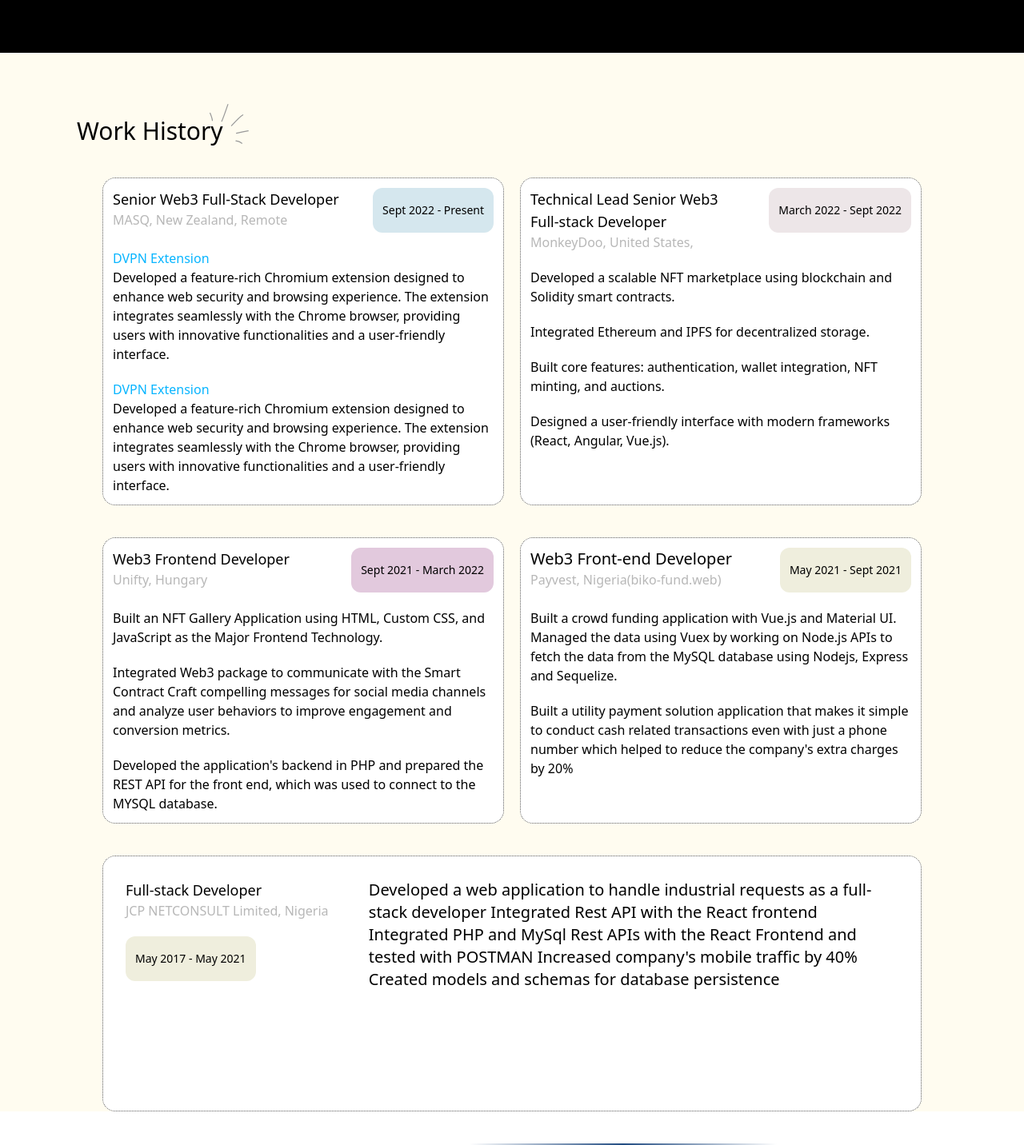
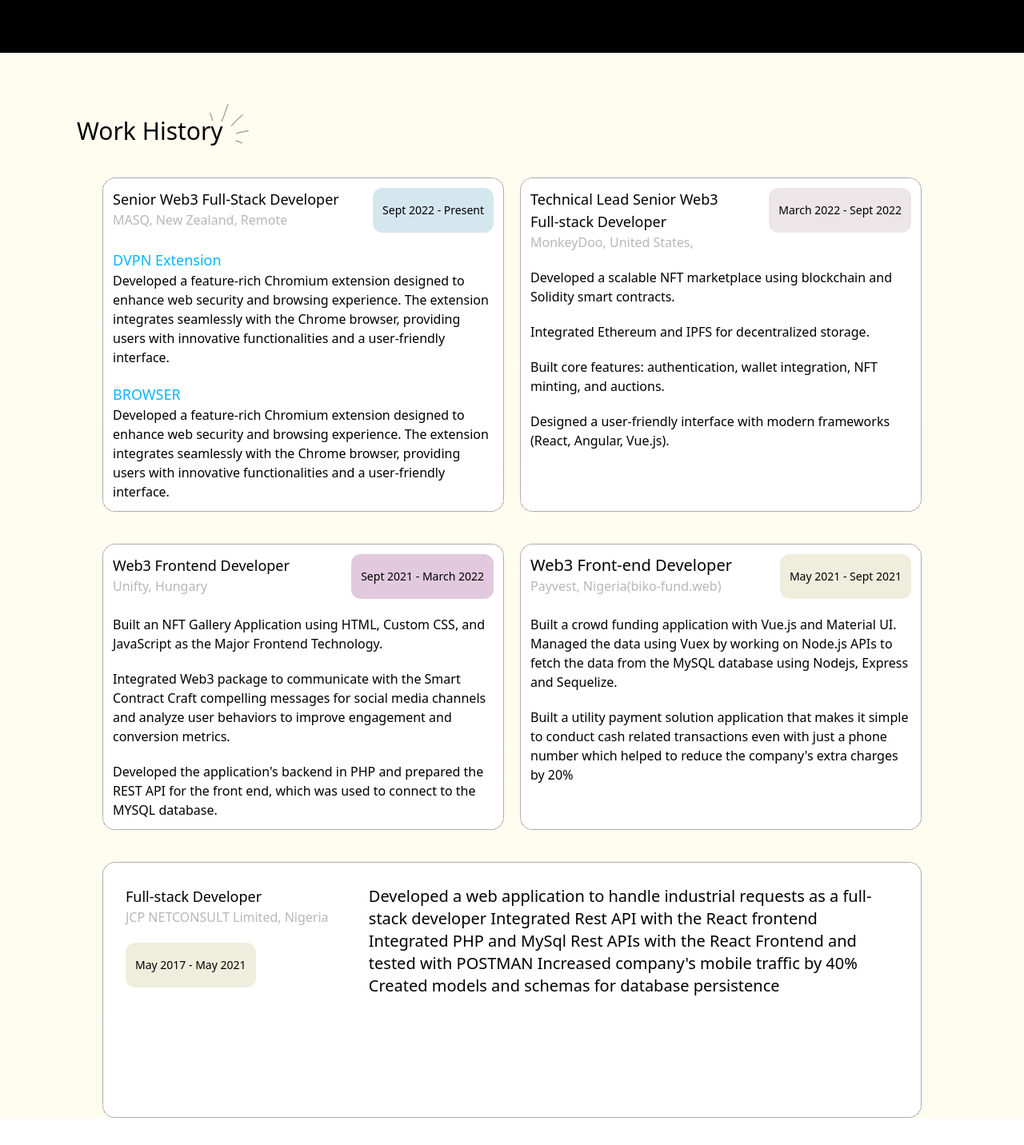
Before and after one commit to Segebari/olaoluwa-portfolio, a React (Vite) app: page / in a window 1280 px wide. Shown: the part 778-2210 px from the top of the page at 80% size. Built offline with nearby package versions, Linux system fonts and the light colour scheme.

Commit message:
hover<workhistory>:"Inputted the copany logos to reveal on hover for the workhistory that has them and also added other hover effects done in the framer website"

```diff
--- a/src/components/WorkHistory.jsx
+++ b/src/components/WorkHistory.jsx
@@ -1,4 +1,4 @@
-import React from "react";
+import React, { useState } from "react";
 import WorkVector from "../assets/work-vector.svg";
 // logos
 import masq from "../assets/masq.svg";
@@ -9,6 +9,11 @@ import naffiti from "../assets/naffiti.svg";
 
 
 const WorkHistory = () => {
+
+  // const [IsVisible, setIsVisible] = useState[false];
+
+
+
   return (
     <>
       <div className="flex flex-col pt-20 bg-worksectionbg">
@@ -34,7 +39,17 @@ const WorkHistory = () => {
                 </div>
               </div>
               <div className="pt-5">
-                <h4 className="text-workblue">DVPN Extension</h4>
+                <div className="flex items-center gap-3">
+                  <h4 className="text-workblue font-medium text-lg">
+                    DVPN Extension
+                  </h4>
+                  <img
+                    src={masq}
+                    alt=""
+                    className="w-14 hidden group-hover:block opacity-40 hover:opacity-100 hover:scale-125 transition-transform duration-300"
+                  />
+                </div>
+
                 <p className="">
                   Developed a feature-rich Chromium extension designed to
                   enhance web security and browsing experience. The extension
@@ -44,7 +59,14 @@ const WorkHistory = () => {
               </div>
 
               <div className="pt-5">
-                <h4 className="text-workblue">DVPN Extension</h4>
+                <div className="flex items-center gap-3">
+                  <h4 className="text-workblue font-medium text-lg">BROWSER</h4>
+                  <img
+                    src={masq}
+                    alt=""
+                    className="w-14 hidden group-hover:block opacity-40 hover:opacity-100 hover:scale-125 transition-transform duration-300"
+                  />
+                </div>
                 <p>
                   Developed a feature-rich Chromium extension designed to
                   enhance web security and browsing experience. The extension
@@ -59,7 +81,14 @@ const WorkHistory = () => {
                   <h4 className="text-lg font-medium">
                     Technical Lead Senior Web3 <br /> Full-stack Developer
                   </h4>
-                  <p className="text-workgrey">MonkeyDoo, United States,</p>
+                  <div className="flex items-center gap-3">
+                    <p className="text-workgrey">MonkeyDoo, United States,</p>
+                    <img
+                      src={monkey}
+                      alt=""
+                      className="w-7 hidden group-hover:block opacity-30 hover:opacity-100 hover:scale-125 transition-transform duration-300"
+                    />
+                  </div>
                 </div>
                 <div className="text-sm px-3 h-14 bg-workdatedarkpink group-hover:bg-[#f7d6e9] group-hover:border-2 group-hover:border-dotted group-hover:border-[#db6b8b] grid place-items-center rounded-xl font-medium">
                   March 2022 - Sept 2022
@@ -92,8 +121,16 @@ const WorkHistory = () => {
                   <h4 className="text-lg font-medium">
                     Web3 Frontend Developer
                   </h4>
-                  <p className="text-workgrey">Unifty, Hungary</p>
+                  <div className="flex items-center gap-3">
+                    <p className="text-workgrey">Unifty, Hungary</p>
+                    <img
+                      src={unifty}
+                      alt=""
+                      className="w-7 hidden group-hover:block opacity-40 hover:opacity-100 hover:scale-125 transition-transform duration-300"
+                    />
+                  </div>
                 </div>
+
                 <div className="text-sm px-3 h-14 bg-[#E2C9DD] group-hover:bg-[#d9c5e7] group-hover:border-2 group-hover:border-dotted group-hover:border-[#7248db] grid place-items-center rounded-xl font-medium">
                   Sept 2021 - March 2022
                 </div>
@@ -146,18 +183,25 @@ const WorkHistory = () => {
               </div>
             </div>
           </div>
-          <div className="border bg-white border-dotted md:h-80 border-workborder p-3 md:p-7 rounded-2xl mt-10">
+          <div className="border bg-white group border-dotted hover:border-[#10f500] md:h-80 border-workborder p-3 md:p-7 rounded-2xl mt-10">
             <div className="flex flex-col md:flex-row gap-5">
               <div className="md:w-[30%] flex flex-row md:flex-col">
-                <div className="">
+                <div className="mb-5">
                   <h4 className="text-lg font-medium">Full-stack Developer</h4>
                   <p className="text-workgrey">
                     JCP NETCONSULT Limited, Nigeria
                   </p>
                 </div>
 
-                <div className="text-sm mt-5 bg-[#EFEEDD] px-3 w-fit h-14 grid place-items-center rounded-xl font-medium">
-                  May 2017 - May 2021
+                <div className="flex items-center gap-3">
+                  <div className="text-sm bg-[#EFEEDD] px-3 w-fit h-14 grid place-items-center rounded-xl font-medium">
+                    May 2017 - May 2021
+                  </div>
+                  <img
+                    src={jcp}
+                    alt=""
+                    className="w-14 hidden group-hover:block opacity-40 hover:opacity-100 hover:scale-125 transition-transform duration-300"
+                  />
                 </div>
               </div>
               <div className="md:w-[70%] text-base lg:text-xl">
```
